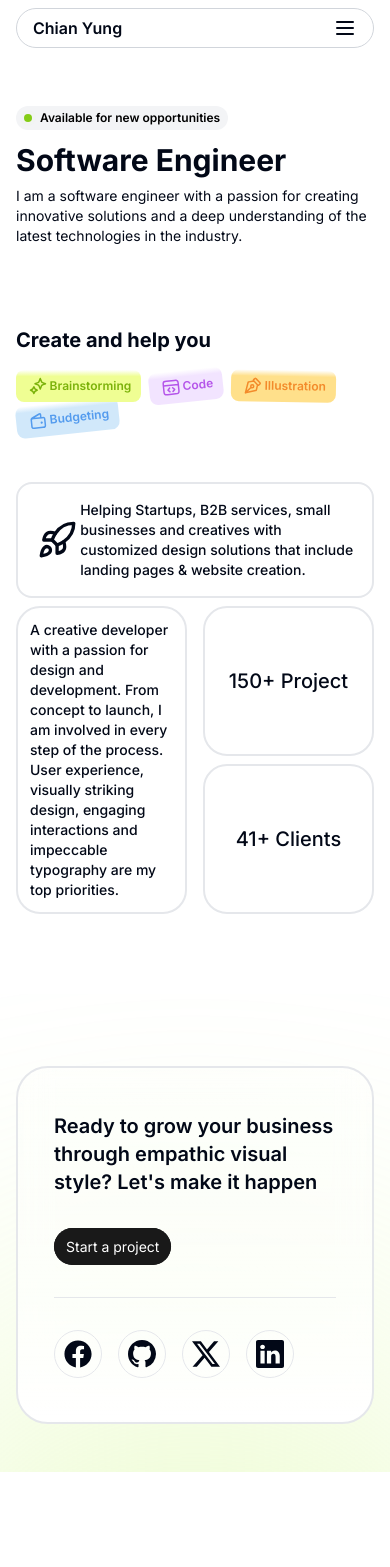
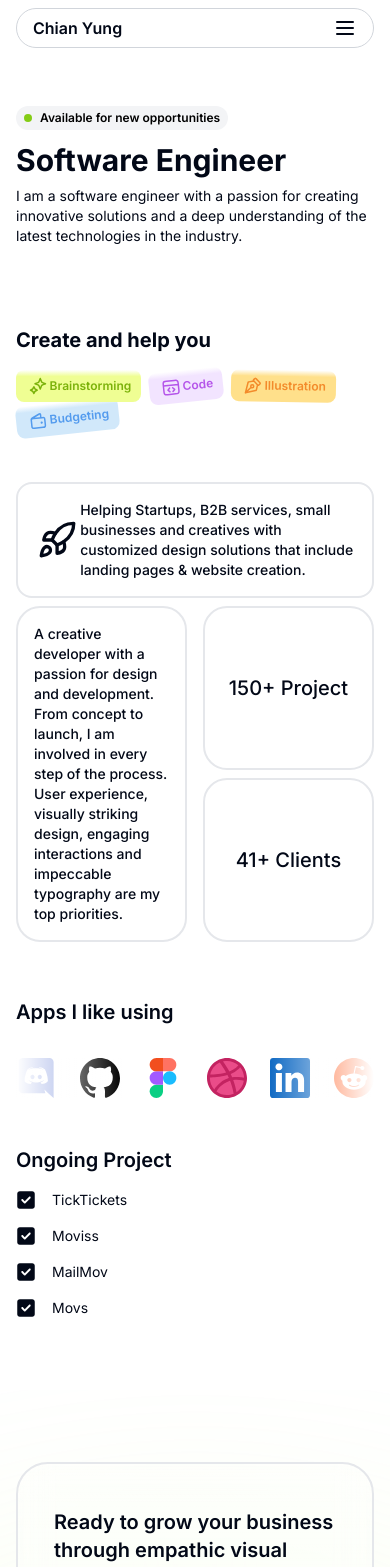
Before and after one commit to chianyungcode/portfolio-chian, a Next.js app: page / in a window 390 px wide. Shown: the top 1567 px of the page. Before the commit the page ends 1472 px from the top, so only its background shows below. Built offline with nearby package versions, Linux system fonts and the light colour scheme.

Commit message:
feat: finish responsive layout for homepage

```diff
--- a/components/FooterCTA.tsx
+++ b/components/FooterCTA.tsx
@@ -6,7 +6,7 @@ import Link from "next/link";
 
 const FooterCTA = () => {
   return (
-    <footer className="max-w-[1440px] lg:block mx-auto lg:px-[112px] px-4 py-6 lg:pt-[96px] pb-12 space-y-12 mt-12 relative">
+    <footer className="max-w-[1440px] lg:block md:px-16 mx-auto lg:px-[112px] px-4 py-6 lg:pt-[96px] pb-12 space-y-12 mt-12 relative">
       <div className="w-full absolute bottom-0 left-0 h-full overflow-hidden flex justify-center">
         <div className=" h-[914px] w-[914px] bg-lime-200 top-[400px] rounded-full relative blur-[12rem]" />
       </div>
@@ -31,10 +31,13 @@ const FooterCTA = () => {
               href="mailto:chianyung5@gmail.com"
               className="text-gray-950 font-medium block"
             >
-              chianyung5@gmail.com
+              dummy@gmail.com
             </a>
           </div>
-          <div className="space-y-2">
+          <div className="space-y-4">
+            <h1 className="text-sm xl:text-base font-medium text-slate-400">
+              Follow
+            </h1>
             <div className="flex gap-x-4">
               <Link
                 href="https://facebook.com"
--- a/components/KeySelling.tsx
+++ b/components/KeySelling.tsx
@@ -50,7 +50,7 @@ const KeySelling = () => {
           </div>
         </div>
         <div className="grid grid-cols-4 gap-4">
-          <div className="col-span-2 lg:text-2xl lg:h-max  md:col-span-3 lg:col-span-2 text-sm rounded-3xl px-3 py-3 border-2 border-gray-200 xl:px-[7.5rem] xl:py-24 flex items-center md:py-14 md:px-8 sm:py-12 sm:px-8 lg:px-[4rem]">
+          <div className="col-span-2 lg:text-2xl lg:h-max  md:col-span-3 lg:col-span-2 text-sm rounded-3xl  border-2 border-gray-200 xl:px-[7.5rem] xl:py-24 flex items-center md:py-14 md:px-8 lg:px-[4rem] sm:px-6 sm:py-6 py-4 px-4">
             A creative developer with a passion for design and development. From
             concept to launch, I am involved in every step of the process. User
             experience, visually striking design, engaging interactions and
@@ -69,13 +69,13 @@ const KeySelling = () => {
 
         <div className="grid grid-cols-3 gap-4">
           <div className="col-span-1 hidden lg:flex rounded-3xl border-2 border-gray-200 lg:px-[4rem] py-24 items-center ">
-            Build in faster development and zero code
+            Faster development and no boilerplate code
           </div>
           <div className="col-span-1 rounded-3xl hidden lg:flex border-2 border-gray-200 lg:px-[4rem] py-24">
-            Lorem ipsum dolor sit
+            Get better SEO and first page in Google
           </div>
           <div className="col-span-1 rounded-3xl hidden lg:flex border-2 border-gray-200 lg:px-[4rem] py-24">
-            Lorem ipsum dolor sit
+            Attract audience with good visual website
           </div>
         </div>
       </div>
--- a/components/Modal.module.css
+++ b/components/Modal.module.css
@@ -70,7 +70,7 @@
   border-radius: 2rem;
 }
 
-@media (min-width: 375px) {
+@media (max-width: 1024px) {
   .bn5 {
     padding: 8px 12px;
     font-size: 14px;
--- a/components/Navbar.tsx
+++ b/components/Navbar.tsx
@@ -10,11 +10,7 @@ const Navbar = () => {
 
   return (
     <header className="lg:h-20 lg:mx-auto md:px-16 lg:max-w-[1440px] lg:px-[112px] flex items-center lg:inset-0 h-[3.5rem] top-0 fixed z-40 px-4 py-2 w-full">
-      <motion.div
-        className="w-full backdrop-blur-sm border rounded-3xl border-gray-300 px-4 lg:px-8 lg:py-1 flex items-center justify-between lg:h-fit h-full"
-        whileHover={{ scale: 1.005, transition: { ease: "easeOut" } }}
-        whileTap={{ scale: 1.01, transition: { ease: "easeOut" } }}
-      >
+      <div className="w-full backdrop-blur-sm border rounded-3xl border-gray-300 px-4 lg:px-8 lg:py-1 flex items-center justify-between lg:h-fit h-full">
         <h3 className="font-semibold lg:text-xl text-base">
           Chian Yung
           <span className="text-gray-400 font-normal text-md ml-1 hidden lg:inline-block">
@@ -45,7 +41,7 @@ const Navbar = () => {
             Profile
           </Link>
         </div>
-      </motion.div>
+      </div>
     </header>
   );
 };
--- a/components/TechSection.tsx
+++ b/components/TechSection.tsx
@@ -1,72 +1,107 @@
+"use client";
+
 import Image from "next/image";
-import React from "react";
+import React, { useState, useEffect } from "react";
 import { FaSquareCheck } from "react-icons/fa6";
 
 const TechSection = () => {
+  // State untuk menyimpan ukuran gambar
+  const [imageSizeApp, setImageSizeApp] = useState({ width: 50, height: 50 });
+  const [iconSize, setIconSize] = useState({ width: 30, height: 30 });
+
+  useEffect(() => {
+    const adjustimageSizeApp = () => {
+      if (window.innerWidth < 320) {
+        setImageSizeApp({ width: 30, height: 30 });
+        setIconSize({ width: 20, height: 20 });
+      } else if (window.innerWidth < 768) {
+        setImageSizeApp({ width: 40, height: 40 });
+        setIconSize({ width: 20, height: 25 });
+      } else if (window.innerWidth < 1024) {
+        setImageSizeApp({ width: 40, height: 40 });
+        setIconSize({ width: 25, height: 25 });
+      } else {
+        setImageSizeApp({ width: 50, height: 50 });
+        setIconSize({ width: 30, height: 30 });
+      }
+    };
+
+    // Panggil fungsi saat komponen dimuat
+    adjustimageSizeApp();
+
+    // Tambahkan event listener untuk resize window
+    window.addEventListener("resize", adjustimageSizeApp);
+
+    // Bersihkan event listener saat komponen di-unmount
+    return () => window.removeEventListener("resize", adjustimageSizeApp);
+  }, []);
+
   return (
-    <section className="max-w-[1440px] lg:block hidden px-[112px] py-[96px] mx-auto space-y-12">
-      <div className="grid grid-cols-4 gap-x-12">
-        <div className="col-span-2 ">
-          <h1 className="text-4xl font-semibold ">Apps I like using</h1>
+    <section className="max-w-[1440px] xl:px-[112px] xl:py-[96px]  mx-auto space-y-12 md:px-16 lg:mt-12 py-6 px-4">
+      <div className="xl:grid xl:grid-cols-4 gap-x-12 flex flex-col lg:gap-y-24 gap-y-12 xl:gap-y-48">
+        <div className="col-span-2 space-y-8">
+          <h1 className="xl:text-4xl font-semibold text-xl">
+            Apps I like using
+          </h1>
           <div className="flex justify-between relative items-center h-full">
             <Image
               src="/assets/svg/discord.svg"
               alt="SVG Discord"
-              width={50}
-              height={50}
+              width={imageSizeApp.width}
+              height={imageSizeApp.height}
             />
             <Image
               src="/assets/svg/github.svg"
               alt="SVG Discord"
-              width={50}
-              height={50}
+              width={imageSizeApp.width}
+              height={imageSizeApp.height}
             />
             <Image
               src="/assets/svg/figma.svg"
               alt="SVG Discord"
-              width={50}
-              height={50}
+              width={imageSizeApp.width}
+              height={imageSizeApp.height}
             />
             <Image
               src="/assets/svg/dribble.svg"
               alt="SVG Discord"
-              width={50}
-              height={50}
+              width={imageSizeApp.width}
+              height={imageSizeApp.height}
             />
             <Image
               src="/assets/svg/linkedin.svg"
               alt="SVG Discord"
-              width={50}
-              height={50}
+              width={imageSizeApp.width}
+              height={imageSizeApp.height}
             />
             <Image
               src="/assets/svg/reddit.svg"
               alt="SVG Discord"
-              width={50}
-              height={50}
+              width={imageSizeApp.width}
+              height={imageSizeApp.height}
             />
             <div className="absolute top-0 left-0 w-[30%] h-full bg-gradient-to-r from-[#ffff] to-transparent" />
             <div className="absolute top-0 right-0 w-[30%] h-full bg-gradient-to-l from-[#ffff] to-transparent" />
           </div>
         </div>
-        <div className="col-span-2 space-y-16">
-          <h1 className="text-4xl font-semibold">Ongoing Project</h1>
-          <div className="flex flex-col gap-y-4 text-lg">
+        <div className="col-span-2 space-y-4 md:space-y-8 xl:space-y-16">
+          <h1 className="xl:text-4xl font-semibold text-xl">Ongoing Project</h1>
+          <div className="flex flex-col gap-y-4 xl:text-lg text-sm">
             <div className="flex gap-x-4 items-center ">
-              <FaSquareCheck size={30} />
-              TicketApps
+              <FaSquareCheck size={iconSize.width} />
+              TickTickets
             </div>
             <div className="flex gap-x-4 items-center">
-              <FaSquareCheck size={30} />
-              TicketApps
+              <FaSquareCheck size={iconSize.width} />
+              Moviss
             </div>
             <div className="flex gap-x-4 items-center">
-              <FaSquareCheck size={30} />
-              TicketApps
+              <FaSquareCheck size={iconSize.width} />
+              MailMov
             </div>
             <div className="flex gap-x-4 items-center">
-              <FaSquareCheck size={30} />
-              TicketApps
+              <FaSquareCheck size={iconSize.width} />
+              Movs
             </div>
           </div>
         </div>
```
